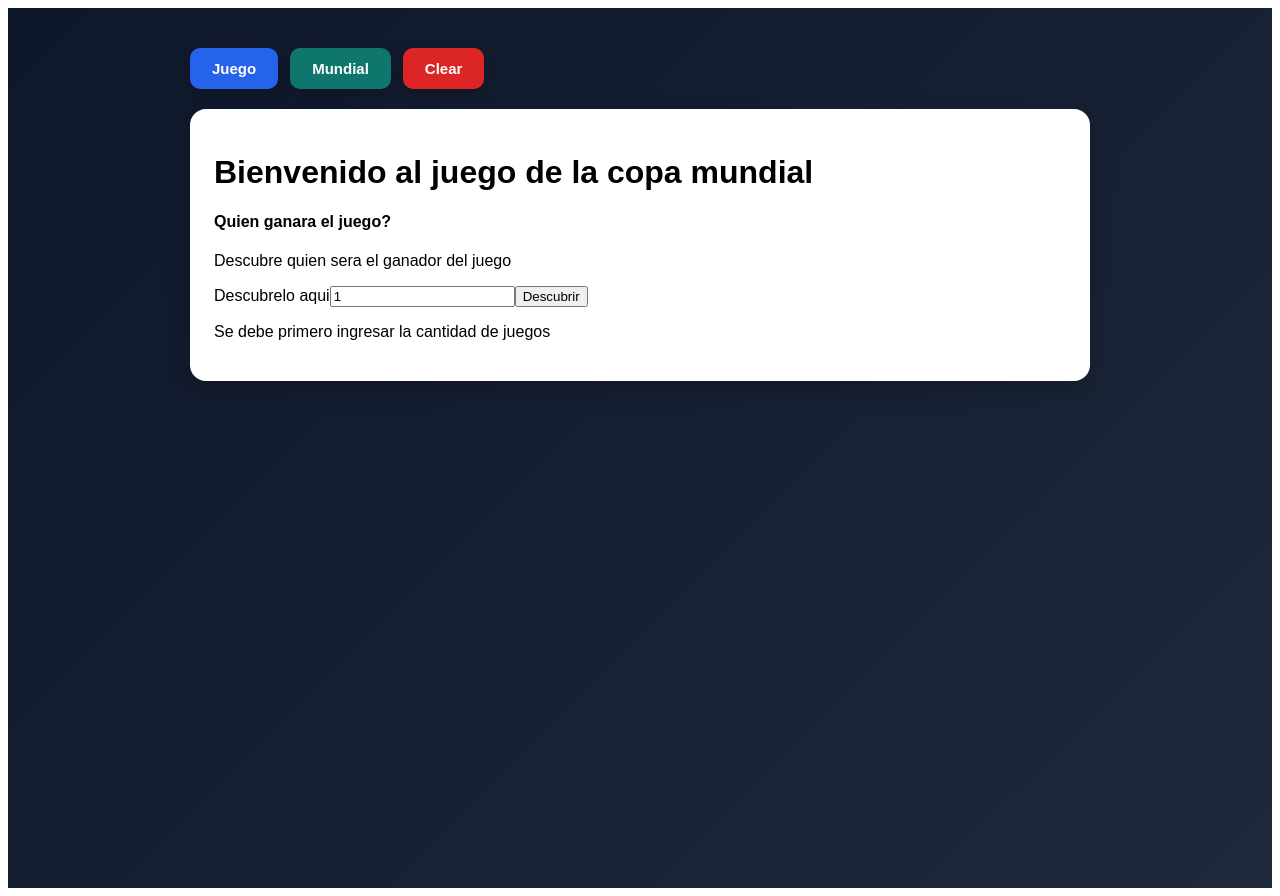
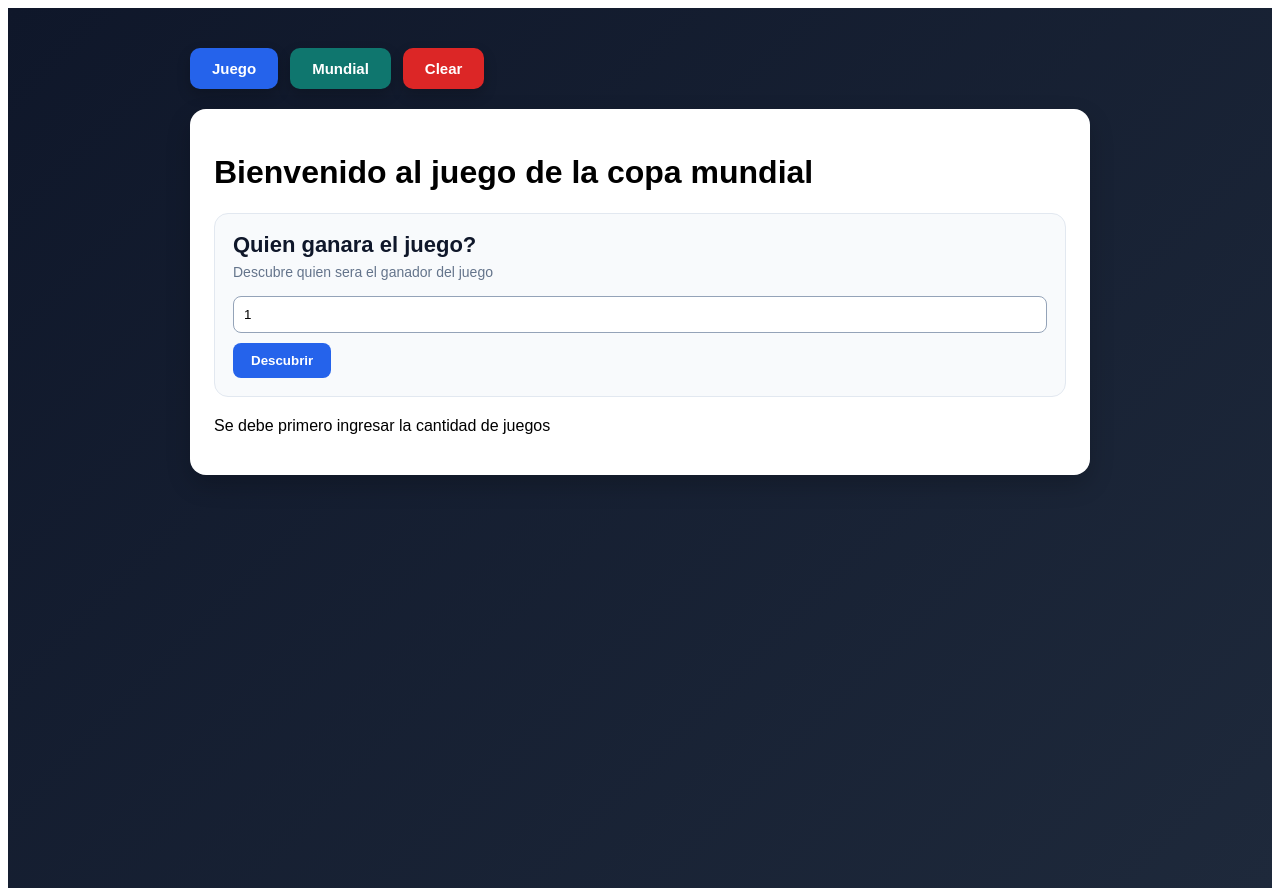
Before and after one commit to KatherineMurcia/DSI3-202601-MKMURCIA, an Angular app: page / in a window 1280 px wide. Both pictures are taken after a click on the button "Juego". Built offline with nearby package versions, Linux system fonts and the light colour scheme.

Commit message:
style(feature/angular_I): mejora visual del componente header

```diff
--- a/src/app/components/header/header.css
+++ b/src/app/components/header/header.css
@@ -0,0 +1,55 @@
+:host {
+  display: block;
+}
+
+.header {
+  background: #f8fafc;
+  border-radius: 14px;
+  padding: 18px;
+  margin-bottom: 20px;
+  border: 1px solid #e2e8f0;
+}
+
+.header__title {
+  margin: 0 0 6px;
+  font-size: 22px;
+  color: #0f172a;
+}
+
+.header__desc {
+  margin: 0 0 16px;
+  color: #64748b;
+  font-size: 14px;
+}
+
+.header__form {
+  display: flex;
+  flex-direction: column;
+  gap: 10px;
+}
+
+.header__input {
+  padding: 10px;
+  border-radius: 8px;
+  border: 1px solid #94a3b8;
+  outline: none;
+}
+
+.header__input:focus {
+  border-color: #2563eb;
+}
+
+.header__btn {
+  width: fit-content;
+  background: #2563eb;
+  color: white;
+  border: none;
+  padding: 10px 18px;
+  border-radius: 8px;
+  cursor: pointer;
+  font-weight: bold;
+}
+
+.header__btn:hover {
+  opacity: 0.9;
+}
--- a/src/app/components/header/header.html
+++ b/src/app/components/header/header.html
@@ -1,6 +1,11 @@
-<h4>{{title}}</h4>
-<p>{{description}}</p>
+<div class="header">
+  <h2 class="header__title">{{title}}</h2>
+  <p class="header__desc">{{description}}</p>
 
-<label>{{label}}</label>
-<input type="number" [(ngModel)]="this.count"/>
-<button (click)="calculate()">{{actionName}}</button>
+  <div class="header__form">
+    <input class="header__input" type="number" [(ngModel)]="count" />
+    <button class="header__btn" (click)="calculate()">
+      {{actionName}}
+    </button>
+  </div>
+</div>
```
